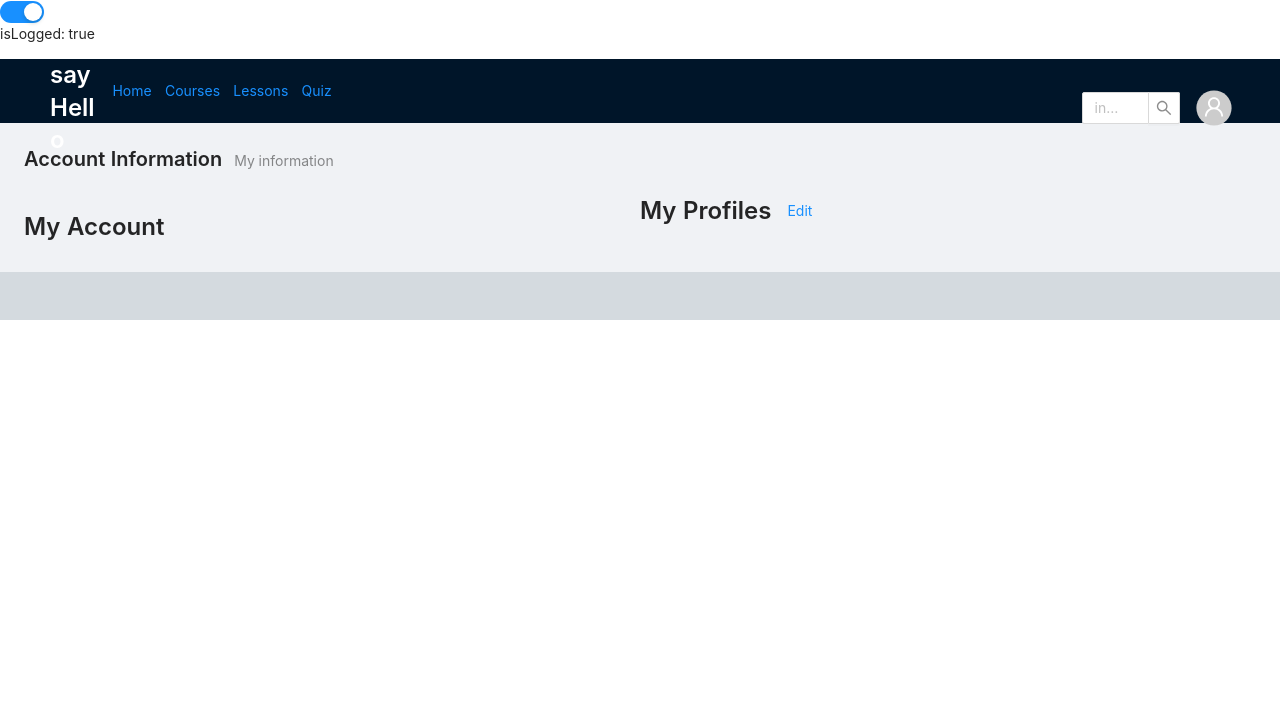
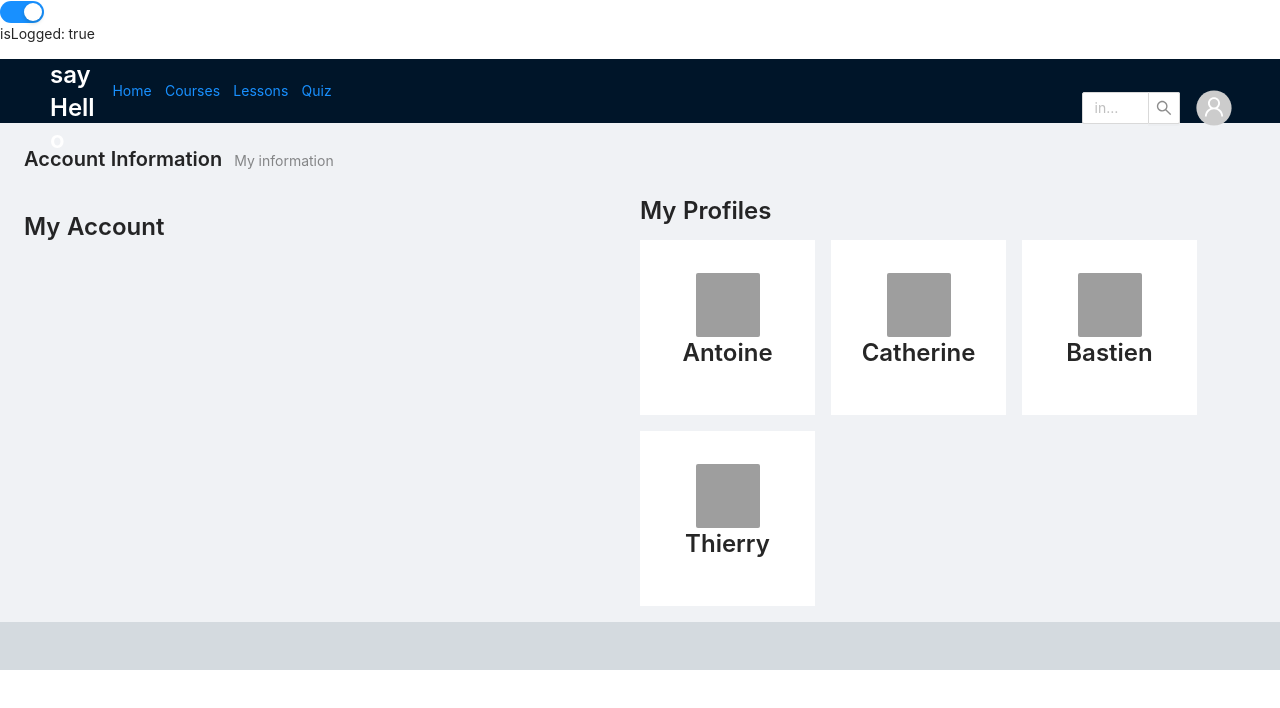
Before and after one commit to antoineGH/sayhello, a React (Create React App) app: page /auth/account in a window 1280 px wide. Shown: the top 708 px of the page. Built offline with nearby package versions, Linux system fonts and the light colour scheme; grey boxes are pictures that could not be loaded.

Commit message:
remove modal edit profile

```diff
--- a/src/components/editAccount/EditAccount.tsx
+++ b/src/components/editAccount/EditAccount.tsx
@@ -27,8 +27,6 @@ interface Props {
 const EditAccount = ({ user }: Props) => {
 	const { Title } = Typography
 
-	console.log(user)
-
 	return (
 		<div className='account_main'>
 			<div className='edit_account'>
--- a/src/components/editProfile/EditProfile.tsx
+++ b/src/components/editProfile/EditProfile.tsx
@@ -1,10 +1,11 @@
-import { Typography } from 'antd'
-import ModalEditProfile from 'components/modals/modalEditProfile/ModalEditProfile'
+import { UserOutlined } from '@ant-design/icons'
+import { Avatar, Card, Col, Row, Typography } from 'antd'
 import './style.css'
 
 interface Profile {
 	id: number
 	name: string
+	avatar: string
 	age: number
 	user_id: number
 }
@@ -22,8 +23,19 @@ const EditProfile = ({ profiles }: Props) => {
 
 	return (
 		<div className='profile_main'>
-			<Title level={3}>My Profiles</Title>
-			<ModalEditProfile />
+			<div className='profile_title'>
+				<Title level={3}>My Profiles</Title>
+			</div>
+			<Row>
+				{profiles.map((profile) => {
+					return (
+						<Col key={profile.id} className='col_square' style={{ marginRight: '1rem' }}>
+							<Avatar src={profile.avatar} shape='square' size={64} icon={<UserOutlined />} />
+							<Title level={3}>{profile.name}</Title>
+						</Col>
+					)
+				})}
+			</Row>
 		</div>
 	)
 }
--- a/src/components/editProfile/style.css
+++ b/src/components/editProfile/style.css
@@ -1,3 +1,16 @@
-.profile_main {
+.profile_title {
 	display: flex;
 }
+
+.col_square {
+	height: 175px;
+	width: 175px;
+	background-color: white;
+	margin-bottom: 1rem;
+	display: flex;
+	justify-content: center;
+	flex-direction: column;
+	justify-items: center;
+	justify-self: center;
+	align-items: center;
+}
--- a/src/components/modals/modalEditProfile/ModalEditProfile.tsx
+++ /dev/null
@@ -1,40 +0,0 @@
-import { Button, Modal } from 'antd'
-import { useState } from 'react'
-
-const ModalEditProfile = () => {
-	const [visible, setVisible] = useState(false)
-	const [confirmLoading, setConfirmLoading] = useState(false)
-
-	const showModal = () => {
-		setVisible(true)
-	}
-
-	const handleOk = () => {
-		setConfirmLoading(true)
-		setTimeout(() => {
-			setVisible(false)
-			setConfirmLoading(false)
-		}, 2000)
-	}
-
-	const handleCancel = () => {
-		setVisible(false)
-	}
-
-	return (
-		<>
-			<Button type='link' onClick={showModal}>
-				Edit
-			</Button>
-			<Modal
-				title='Edit Profile'
-				visible={visible}
-				onOk={handleOk}
-				confirmLoading={confirmLoading}
-				onCancel={handleCancel}>
-				Test
-			</Modal>
-		</>
-	)
-}
-export default ModalEditProfile
--- a/src/pages/AccountPage.tsx
+++ b/src/pages/AccountPage.tsx
@@ -5,7 +5,6 @@ import useTitle from 'hooks/useTitle'
 
 const AccountPage = () => {
 	useTitle('Account')
-
 	const user = {
 		id: 1,
 		email: 'antoine.ratat@gmail.com',
@@ -17,29 +16,34 @@ const AccountPage = () => {
 			{
 				id: 1,
 				name: 'Antoine',
+				avatar: 'http://www.gravatar.com/avatar/73543542128f5a067ffc34305eefe48a',
 				age: 31,
 				user_id: 1,
 			},
 			{
 				id: 2,
 				name: 'Catherine',
+				avatar: 'http://www.gravatar.com/avatar/73543542128f5a067ffc34305eefe48a',
 				age: 54,
 				user_id: 1,
 			},
 			{
 				id: 3,
 				name: 'Bastien',
+				avatar: 'http://www.gravatar.com/avatar/73543542128f5a067ffc34305eefe48a',
 				age: 26,
 				user_id: 2,
 			},
 			{
 				id: 4,
 				name: 'Thierry',
+				avatar: 'http://www.gravatar.com/avatar/73543542128f5a067ffc34305eefe48a',
 				age: 51,
 				user_id: 2,
 			},
 		],
 	}
+
 	return (
 		<>
 			<Row>
```
